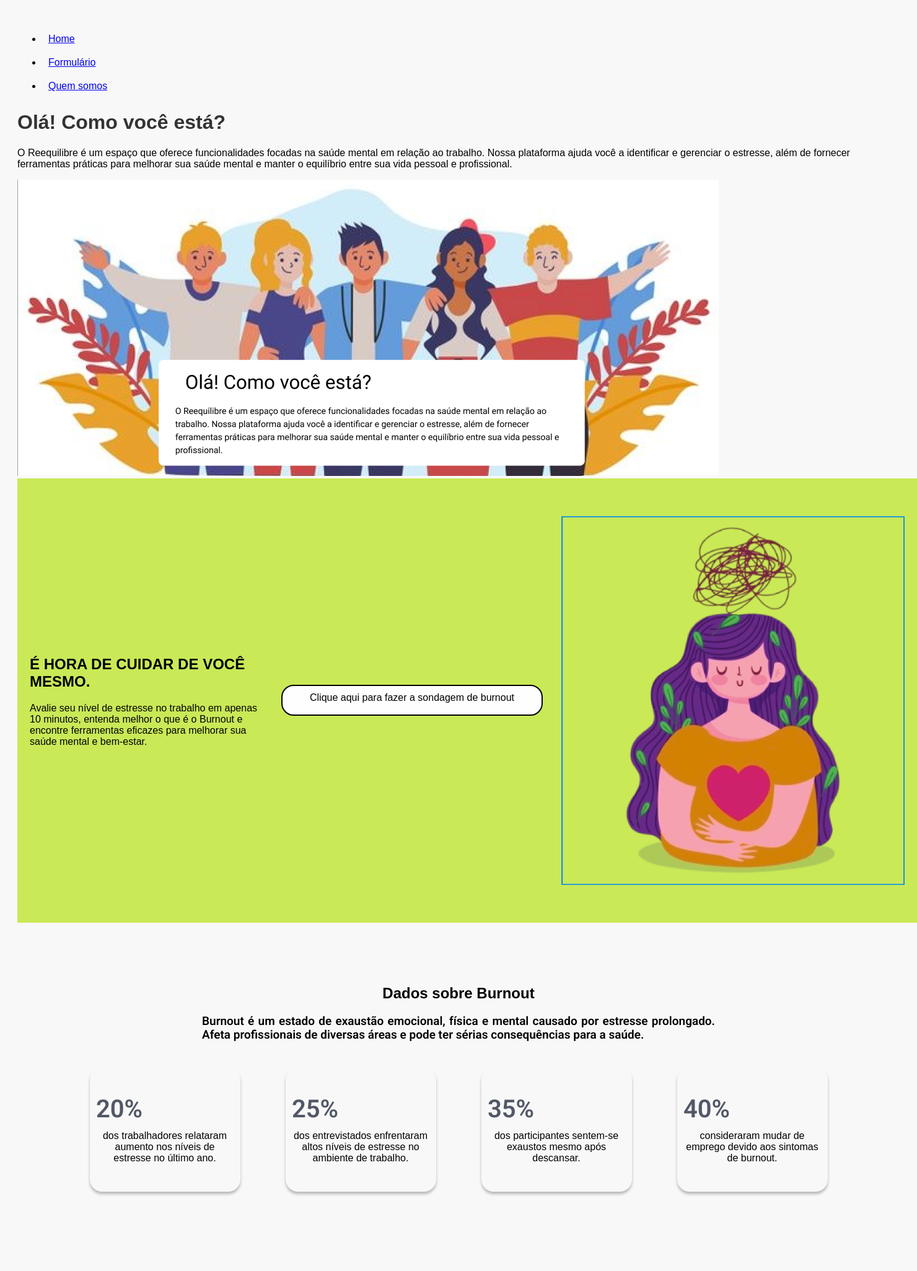
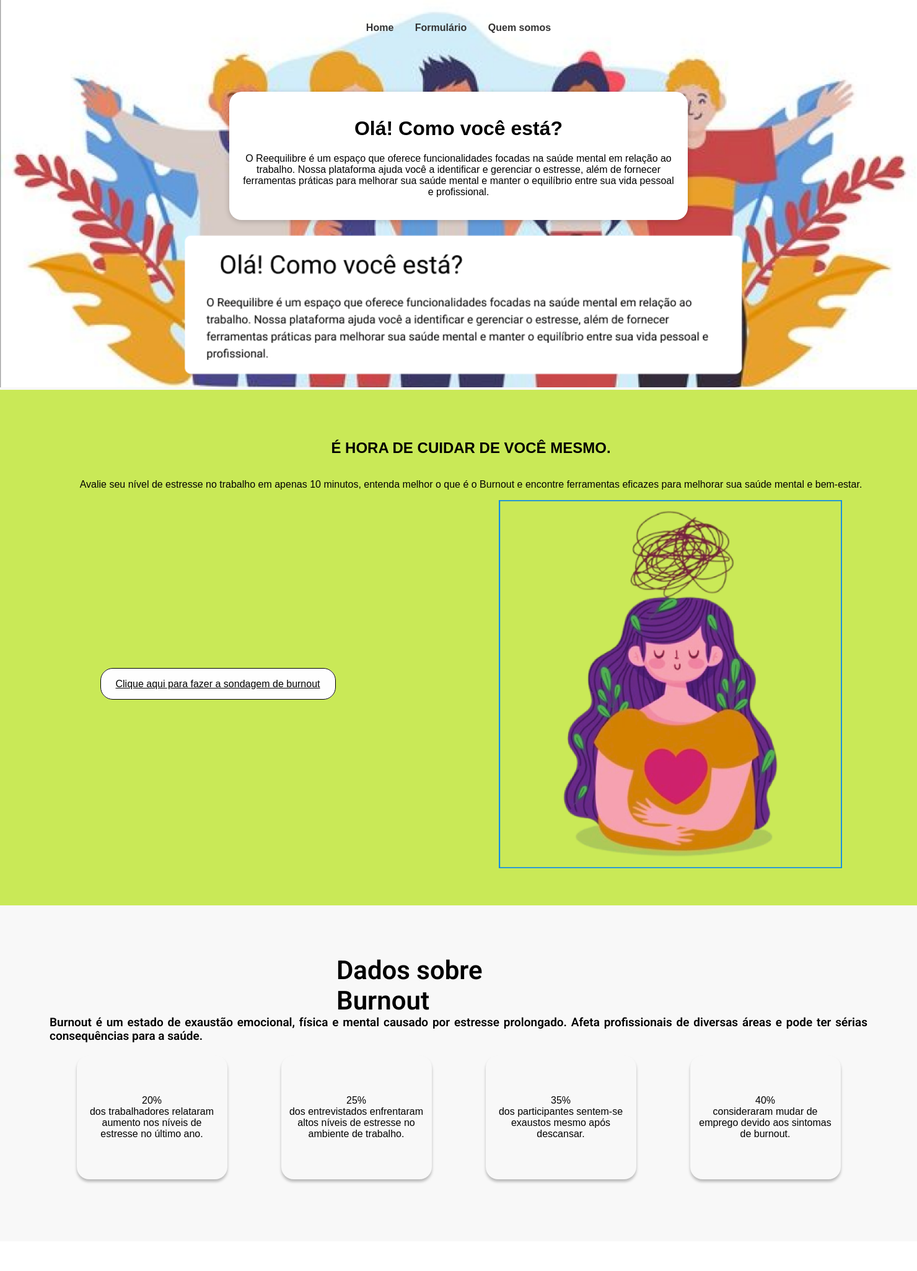
Before and after one commit to Jessicac30/Sintonize, a Django app: page / in a window 1480 px wide. Shown: the whole page at 62% size. After the commit the page ends 1910 px from the top, so only its background shows below. Run offline with Django 4.2, Linux system fonts and the light colour scheme; data that the repository does not hold is empty.

Commit message:
update css e html

```diff
--- a/pages/static/css/styles.css
+++ b/pages/static/css/styles.css
@@ -1,135 +1,106 @@
 body {
     font-family: Arial, sans-serif;
-    padding: 20px;
-    background: #F8F8F8; /* Cor de fundo */
+    background: #F8F8F8; /* Cor de fundo da página */
+    margin: 0; /* Remove margens padrão */
 }
 
-h1 {
-    color: #333;
+header {
+    position: relative;
+    text-align: center; /* Centraliza o texto do cabeçalho */
 }
 
-a {
-    margin: 10px;
-    display: inline-block;
+.header-banner {
+    width: 100%; /* Largura total do banner */
 }
 
-.dados-burnout {
-    text-align: center;
-    padding: 40px;
-
-
-    margin: 40px;
+.header-banner img {
+    width: 100%; /* Imagem ocupa toda a largura */
+    height: auto; /* Mantém a proporção da imagem */
 }
 
-.containe-dados {
-    display: flex;
-    justify-content: space-around;
-    max-width: 100%; /* Para manter a flexibilidade da largura */
-    margin: auto;
-    border-radius: 30px;
+.header-content {
+    position: absolute; /* Para sobrepor a imagem */
+    top: 40%; /* Ajuste a posição vertical */
+    left: 50%;
+    transform: translate(-50%, -50%); /* Centraliza o texto */
+    padding: 20px;
+    background: white; /* Cor de fundo da caixa */
+    border-radius: 20px; /* Cantos arredondados */
+    box-shadow: 0 2px 10px rgba(0, 0, 0, 0.2); /* Sombra da caixa */
 }
 
-.dado {
-    background-color: #F8F8F8;
-    padding: 10px; /* Pode ser ajustado conforme necessário */
-    width: 223px; /* Largura conforme solicitado */
-    height: 180px; /* Altura conforme solicitado */
-    box-shadow: 0px 4px 4px 0px #00000040; /* Sombra atualizada */
-    opacity: 1; /* Mantenha a opacidade visível */
-    margin: 20px; /* Para espaçamento entre as caixas, se necessário */
+.menu {
+    position: absolute;
+    top: 20px; /* Altura do menu */
+    left: 50%;
+    transform: translateX(-50%); /* Centraliza o menu */
+    z-index: 2; /* Aparece sobre a imagem */
+}
+
+.menu ul {
+    list-style: none;
+    padding: 0;
+}
+
+.menu li {
+    display: inline-block;
+    margin: 0 15px;
+}
+
+.menu a {
+    text-decoration: none;
+    color: #333; /* Cor do texto do menu */
+    font-weight: bold;
+}
+
+.pagina {
+    width: 100%;
+    background: #C9E957;
     display: flex;
     flex-direction: column;
-    justify-content: center; /* Centraliza o conteúdo verticalmente */
-
-    border-radius: 20px;
+    align-items: center;
+    justify-content: center;
+    margin: 0 auto; /* Centraliza */
+    padding: 40px 20px; /* Ajusta o padding */
 }
 
-.dado p {
-    margin: 0;
+.container {
+    display: flex;
+    flex-wrap: wrap; /* Para responsividade */
+    align-items: center;
+    justify-content: space-around; /* Espaçamento entre os itens */
+    padding: 20px;
 }
 
-.botao-mais {
-    display: inline-block;
-    background-color: #008CBA; /* Azul */
-    color: white;
-    padding: 10px 20px;
-    text-align: center;
-    border-radius: 5px;
-    text-decoration: none;
-    margin-top: 20px;
-    transition: background-color 0.3s;
+.texto {
+    margin-right: 20px;
 }
 
-.botao-mais:hover {
-    background-color: #007B9E; /* Azul escuro */
+.botao-container {
+    margin-right: 20px;
 }
 
-/* Responsividade */
-@media screen and (max-width: 768px) {
-    .containe-dados {
-        display: flex;
-        justify-content: space-around;
-        max-width: 1452px; /* Largura conforme solicitado */
-        height: 716px; /* Altura conforme solicitado */
-        margin: auto;
-        position: relative; /* Certifique-se de que top e left funcionem em relação ao pai */
-        top: 1405px; /* Distância do topo */
-        gap: 0; /* Espaçamento entre elementos */
-        opacity: 0; /* Opacidade */
+.imagem {
+    width: 100%; /* Torna a largura responsiva */
+    max-width: 554px; /* Largura máxima da imagem */
+    height: auto; /* Altura automática */
+    opacity: 0;
+    transition: opacity 0.5s;
 }
 
-
-    .texto-dado {
-        font-family: 'Roboto', sans-serif; /* Tipografia Roboto */
-        font-size: 18px; /* Tamanho da fonte */
-        font-weight: 300; /* Peso da fonte */
-        line-height: 15px; /* Altura da linha */
-        text-align: left; /* Alinhamento do texto */
-        color: #525866; /* Cor da fonte */
-
-        width: 182px; /* Largura especificada */
-        height: 75px; /* Altura especificada */
-        position: relative; /* Para usar top e left adequadamente */
-        top: 1797px; /* A posição vertical */
-        left: 501px; /* A posição horizontal */
-        gap: 0px; /* Espaçamento opcional entre elementos, se necessário */
-        opacity: 0; /* Opacidade como solicitado */
-
-        margin-bottom: 10px; /* Espaçamento abaixo, se necessário */
+.imagem.visible {
+    opacity: 1;
 }
 
-}
-    .numero {
-    font-family: 'Roboto', sans-serif; /* Tipografia Roboto */
-    font-size: 40px; /* Tamanho da fonte */
-    font-weight: 600; /* Peso da fonte */
-    line-height: 46.88px; /* Altura da linha */
-    text-align: left; /* Alinhamento do texto */
-    color: #525866; /* Cor da fonte */
-
-
-    width: 76px; /* Largura */
-    height: 47px; /* Altura */
-    border-radius: 10px; /* Largura opcional para arredondar os cantos */
-    opacity: 1; /* Opacidade visível */
-    display: flex; /* Para centralizar texto dentro da caixa */
-    justify-content: center; /* Centraliza horizontalmente */
-    align-items: center; /* Centraliza verticalmente */
-    margin-bottom: 10px; /* Espaçamento opcional abaixo da caixa numérica */
-}
 .titulo-burnout {
-    font-family: 'Roboto', sans-serif; /* Estilo de fonte */
-    font-size: 42px; /* Tamanho da fonte */
-    font-weight: 400; /* Peso da fonte */
-    line-height: 49.22px; /* Altura da linha */
-    text-align: left; /* Alinhamento do texto */
-    width: 394px; /* Largura */
-    height: 49px; /* Altura */
-    position: absolute; /* Posicionamento absoluto */
-    top: 1513px; /* Distância do topo */
-    left: 529px; /* Distância da esquerda */
-    gap: 0; /* Espaçamento entre elementos, se houver */
-    opacity: 0; /* Opacidade */
+    font-family: 'Roboto', sans-serif;
+    font-size: 42px;
+    font-weight: 400;
+    line-height: 49px;
+    text-align: left;
+    width: 100%;
+    max-width: 394px;
+    margin: auto;
 }
 
 .descricao-burnout {
@@ -139,78 +110,70 @@ a {
     line-height: 22.27px;
     text-align: justify;
     color: #000000;
-
-    width: 828px;
-    height: 66px;  /* Pode não ser necessário, dependendo do seu layout */
-    margin: 0 auto; /* Centraliza o conteúdo horizontalmente */
-    opacity: 1; /* Altere para 0 se desejar que o texto comece invisível */
-    margin-top: 20px; /* Ajuste a distância do conteúdo acima, se necessário */
-}
-
-.pagina {
-    width: 1452px;
-    height: 717px;
-    background: #C9E957; /* Cor de fundo da página */
-    display: flex;
-    flex-direction: column;
-    align-items: center; /* Centraliza horizontalmente */
-    justify-content: center; /* Centraliza verticalmente */
-    gap: 0px;
-    opacity: 1; /* Mantenha visível */
+    margin: 0 auto;
 }
 
 .botao-sondagem {
-    width: 378px; /* Largura do botão */
-    height: 26px; /* Altura do botão */
-    padding: 16px 24px; /* Espaçamento interno */
-    background: #FEFEFE; /* Cor de fundo do botão */
-    border: 1px solid #000000; /* Borda do botão */
-    border-radius: 20px;  /* Bordas arredondadas */
-    text-align: center; /* Centraliza o texto */
-    color: #000; /* Cor do texto */
-    text-decoration: none; /* Remove o sublinhado do link */
-    display: flex;
-    align-items: center; /* Centraliza verticalmente o conteúdo */
-    justify-content: center; /* Centraliza horizontalmente o conteúdo */
-    opacity: 1; /* Mantenha visível */
-    transition: background-color 0.3s; /* Efeito de transição */
-    text-decoration: none;  /* Remove o sublinhado */
-    transition: background-color 0.3s, color 0.3s;  /* Transição suave */
+    width: 100%;
+    max-width: 378px;
+    padding: 16px 24px;
+    background: #FEFEFE;
+    border: 1px solid #000000;
+    border-radius: 20px;
+    text-align: center;
+    color: #000;
+    transition: background-color 0.3s, color 0.3s;
 }
 
-
 .botao-sondagem:hover {
-    background-color: #d0e0d0;  /* Cor de fundo ao passar o mouse */
-    color: black;  /* Cor do texto */
-}
-.botao-sondagem {
-    display: inline-block;
-    padding: 10px 20px;  /* Ajusta o tamanho do botão */
-    border: 2px solid #000;  /* Borda preta */
+    background-color: #d0e0d0;
+    color: black;
 }
 
-    .container {
-        display: flex;
-        align-items: center; /* Alinhamento vertical */
-        justify-content: flex-start; /* Alinha à esquerda */
-        padding: 20px; /* Estilo adicional */
+.dados-burnout {
+    text-align: center;
+    padding: 40px;
+    margin: 40px;
 }
 
-    .texto {
-        margin-right: 20px; /* Espaçamento entre o texto e a imagem */
+.containe-dados {
+    display: flex;
+    justify-content: space-around;
+    max-width: 100%;
+    margin: auto;
+    border-radius: 30px;
+    flex-wrap: wrap; /* Para responsividade */
 }
 
-    .botao-container {
-        margin-right: 20px; /* Espaçamento entre o botão e a imagem */
+.dado {
+    background-color: #F8F8F8;
+    padding: 10px;
+    width: 223px;
+    height: 180px;
+    box-shadow: 0px 4px 4px 0px #00000040;
+    margin: 20px;
+    display: flex;
+    flex-direction: column;
+    justify-content: center;
+    border-radius: 20px;
 }
 
-    .imagem {
-        width: 554px; /* Largura da imagem */
-        height: 595px; /* Altura da imagem */
-        opacity: 0; /* Opacidade inicial */
-        transition: opacity 0.5s; /* Transição suave para opacidade */
+.dado p {
+    margin: 0;
 }
 
-    .imagem.visible {
-        opacity: 1; /* Torna a imagem visível quando a classe .visible é aplicada */
+/* Responsividade Geral */
+@media screen and (max-width: 768px) {
+    .container {
+        flex-direction: column;
+        align-items: center;
     }
+
+    .titulo-burnout {
+        font-size: 36px;
+    }
+
+    .dados-burnout {
+        padding: 20px;
+    }
+}
--- a/pages/templates/pages/home.html
+++ b/pages/templates/pages/home.html
@@ -10,27 +10,26 @@
 </head>
 <body>
     <header>
-        <nav>
+        <div class="header-banner">
+            <img src="{% static 'images/home1.png' %}" alt="Imagem de apoio">
+            <div class="menu">
                 <ul>
                     <li><a href="/">Home</a></li>
                     <li><a href="/formulario">Formulário</a></li>
                     <li><a href="/quem_somos">Quem somos</a></li>
                 </ul>
-        </nav>
+            </div>
+            <div class="header-content">
                 <h1>Olá! Como você está?</h1>
+                <p>O Reequilibre é um espaço que oferece funcionalidades focadas na saúde mental em relação ao trabalho. Nossa plataforma ajuda você a identificar e gerenciar o estresse, além de fornecer ferramentas práticas para melhorar sua saúde mental e manter o equilíbrio entre sua vida pessoal e profissional.</p>
+            </div>
+        </div>
     </header>
-    <main>
-        <section class="descricao">
-            <p>O Reequilibre é um espaço que oferece funcionalidades focadas na saúde mental em relação ao trabalho. Nossa plataforma ajuda você a identificar e gerenciar o estresse, além de fornecer ferramentas práticas para melhorar sua saúde mental e manter o equilíbrio entre sua vida pessoal e profissional.</p>
-            <img src="{% static 'images/home1.png' %}" alt="Apoio" class="ilustracao">
-        </section>
 
     <div class="pagina">
         <div class="container">
-                <div class="texto">
             <h2>É HORA DE CUIDAR DE VOCÊ MESMO.</h2>
             <p>Avalie seu nível de estresse no trabalho em apenas 10 minutos, entenda melhor o que é o Burnout e encontre ferramentas eficazes para melhorar sua saúde mental e bem-estar.</p>
-                </div>
             <div class="botao-container">
                 <a href="{% url 'formulario' %}" class="botao-sondagem">Clique aqui para fazer a sondagem de burnout</a>
             </div>
@@ -39,7 +38,7 @@
     </div>
 
     <section class="dados-burnout">
-            <h2 class="titulo">Dados sobre Burnout</h2>
+        <h2 class="titulo-burnout">Dados sobre Burnout</h2>
         <p class="descricao-burnout">Burnout é um estado de exaustão emocional, física e mental causado por estresse prolongado. Afeta profissionais de diversas áreas e pode ter sérias consequências para a saúde.</p>
         <div class="containe-dados">
             <div class="dado">
@@ -60,7 +59,6 @@
             </div>
         </div>
     </section>
-    </main>
 
     <footer>
     </footer>
```
Lines whose indentation alone changed are shown as unchanged.
